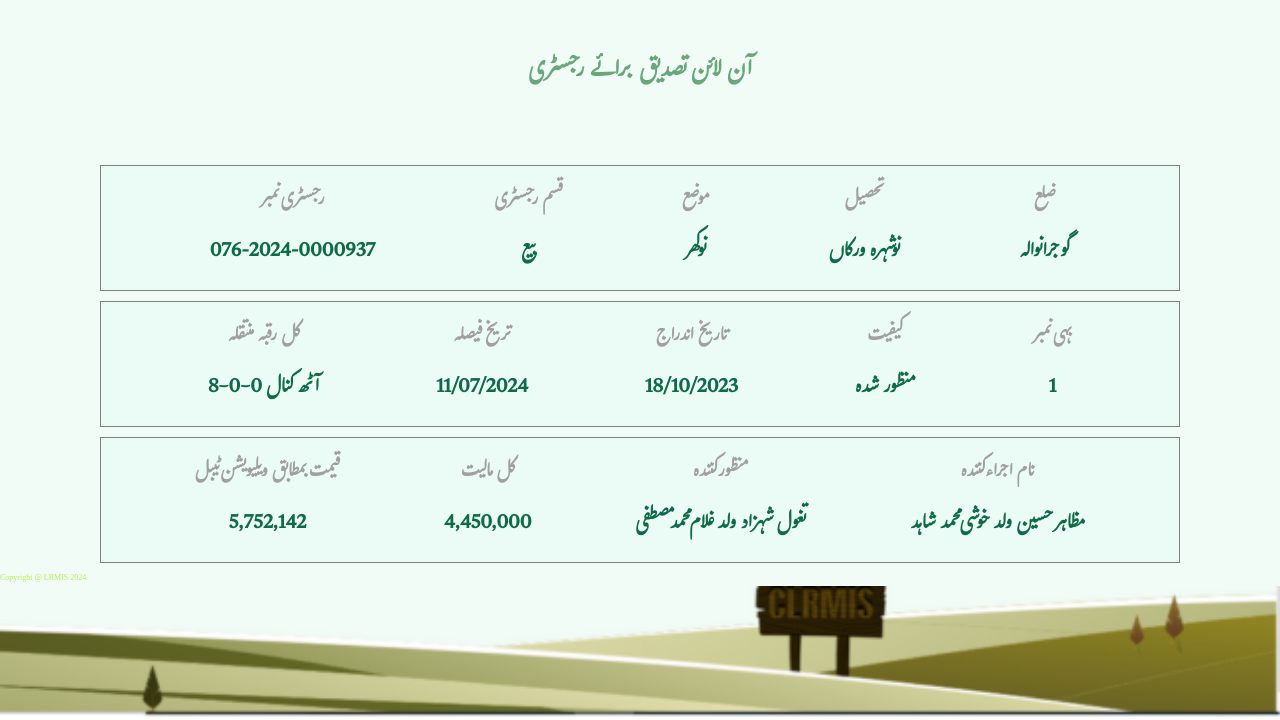
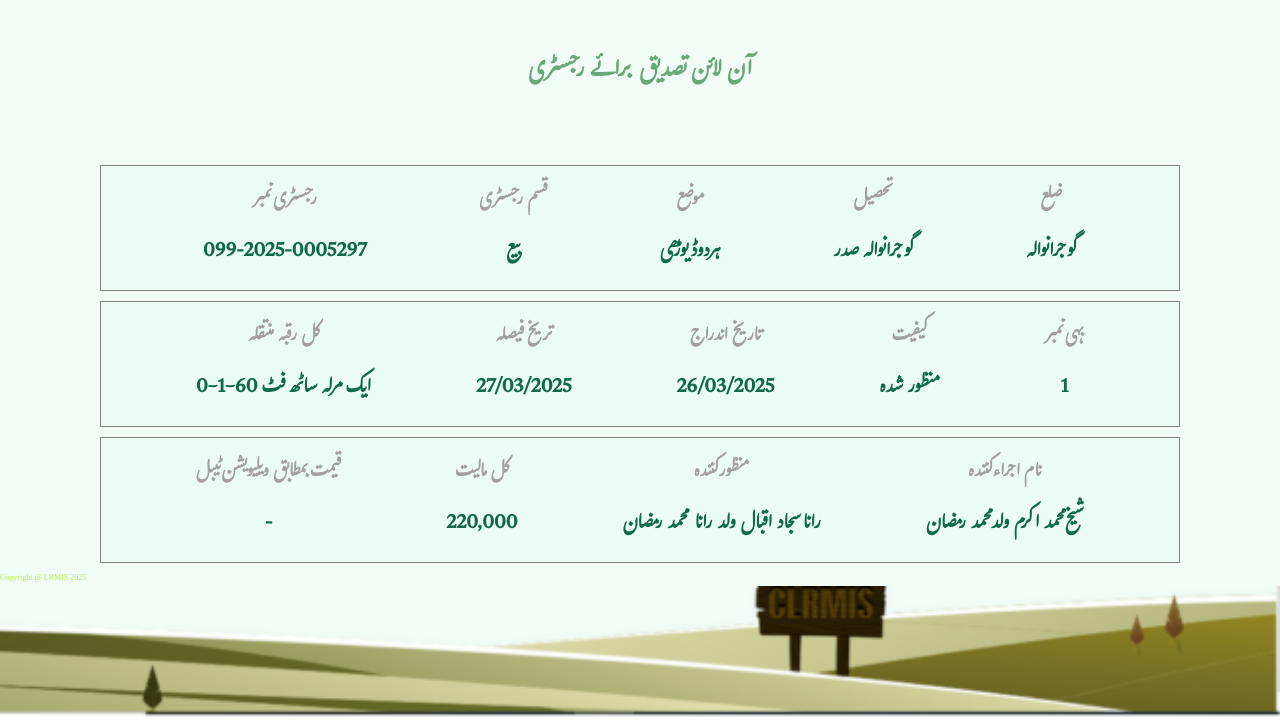
Before and after one commit to punjabzameen/Punjab53, a plain HTML site: page index.html in a window 1280 px wide. Shown: the part 80-800 px from the top of the page. Drawn offline with Linux system fonts and the light colour scheme.

Commit message:
Update index.html

```diff
--- a/index.html
+++ b/index.html
@@ -32,7 +32,7 @@
             <div class="item text1">
                 <h3>رجسٹری نمبر
                 </h3>
-                <p>076-2024-0000937
+                <p>099-2025-0005297
                 </p>
             </div>
             <div class="item text2"><h3>قسم رجسٹری
@@ -42,13 +42,13 @@
             <div class="item text3">
                 <h3>موضع
                 </h3>
-                <p>نوکھر
+                <p>ہردوڈیوڑھی
                 </p>
             </div>
             <div class="item text4">
                 <h3>تحصیل
                 </h3>
-                <p>نوشہرہ ورکاں
+                <p>گوجرانوالہ صدر
                 </p>
             </div>
             <div class="item text5">
@@ -63,18 +63,18 @@
             <div class="item text1">
                 <h3>کل رقبہ منتقلہ
                 </h3>
-                <p>8-0-0 آٹھ کنال
+                <p>0-1-60 ایک مرلہ ساٹھ فٹ
                 </p>
             </div>
             <div class="item text2"><h3>تریخ فیصلہ
 
             </h3>
-            <p>11/07/2024
+            <p>27/03/2025
             </p></div>
             <div class="item text3">
                 <h3>تاریخ اندراج
                 </h3>
-                <p>18/10/2023
+                <p>26/03/2025
                 </p>
             </div>
             <div class="item text4">
@@ -95,23 +95,23 @@
             <div class="item text1">
                 <h3>قیمت بمطابق ویلیویشن ٹیبل
                 </h3>
-                <p>5,752,142
+                <p>-
                 </p>
             </div>
             <div class="item text2"><h3>کل مالیت
             </h3>
-            <p>4,450,000
+            <p>220,000
             </p></div>
             <div class="item text3">
                 <h3>منظور کنندہ
                 </h3>
-                <p>تغول شہزاد ولد غلام محمد مصطفی
+                <p>رانا سجاد اقبال ولد رانا محمد رمضان
                 </p>
             </div>
             <div class="item text4">
                 <h3>نام اجراء کنندہ
                 </h3>
-                <p>مظاہر حسین ولد خوشی محمد شاہد
+                <p>شیخ محمد اکرم ولد محمد رمضان
                 </p>
             </div>
 
@@ -120,7 +120,7 @@
     </section>
     <!-- ----------------- Inage section------------------ -->
      <div class="bottom_img">
-        Copyright @ LRMIS 2024
+        Copyright @ LRMIS 2025
 
      </div>
      <!-- <div class="main">
```
